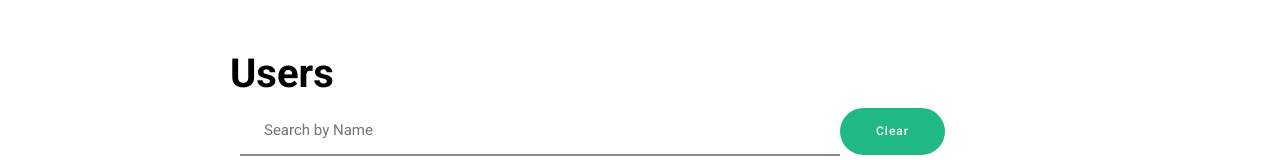
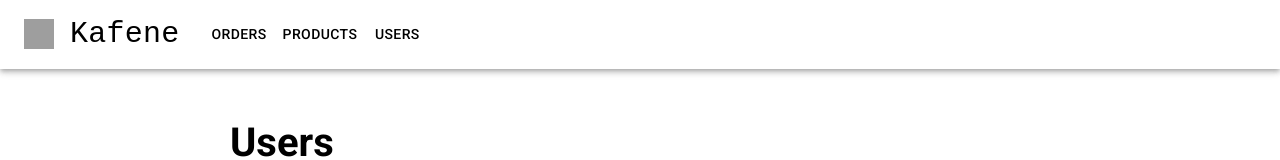
Before and after one commit to SaMs-Dev-Hub/Kefene-React-App, a React (Create React App) app: page /users in a window 1280 px wide. Shown: the top 160 px of the page. Built offline with nearby package versions, Linux system fonts and the light colour scheme; no server answers; grey boxes are pictures that could not be loaded.

Commit message:
Nav Added in user

```diff
--- a/src/component/Users/Users.js
+++ b/src/component/Users/Users.js
@@ -2,6 +2,7 @@ import React from "react";
 import { getUsers } from "../service/Index";
 import { useEffect, useState } from "react";
 import style from "./User.module.css";
+import Navbar from "../../component/Navbar";
 
 const Users = () => {
   const [user, setUser] = useState([]);
@@ -44,6 +45,7 @@ const Users = () => {
 
   return (
     <>
+    <Navbar />
       <div className={style.divContainer}>
         <h1>Users</h1>
         <span>
```
